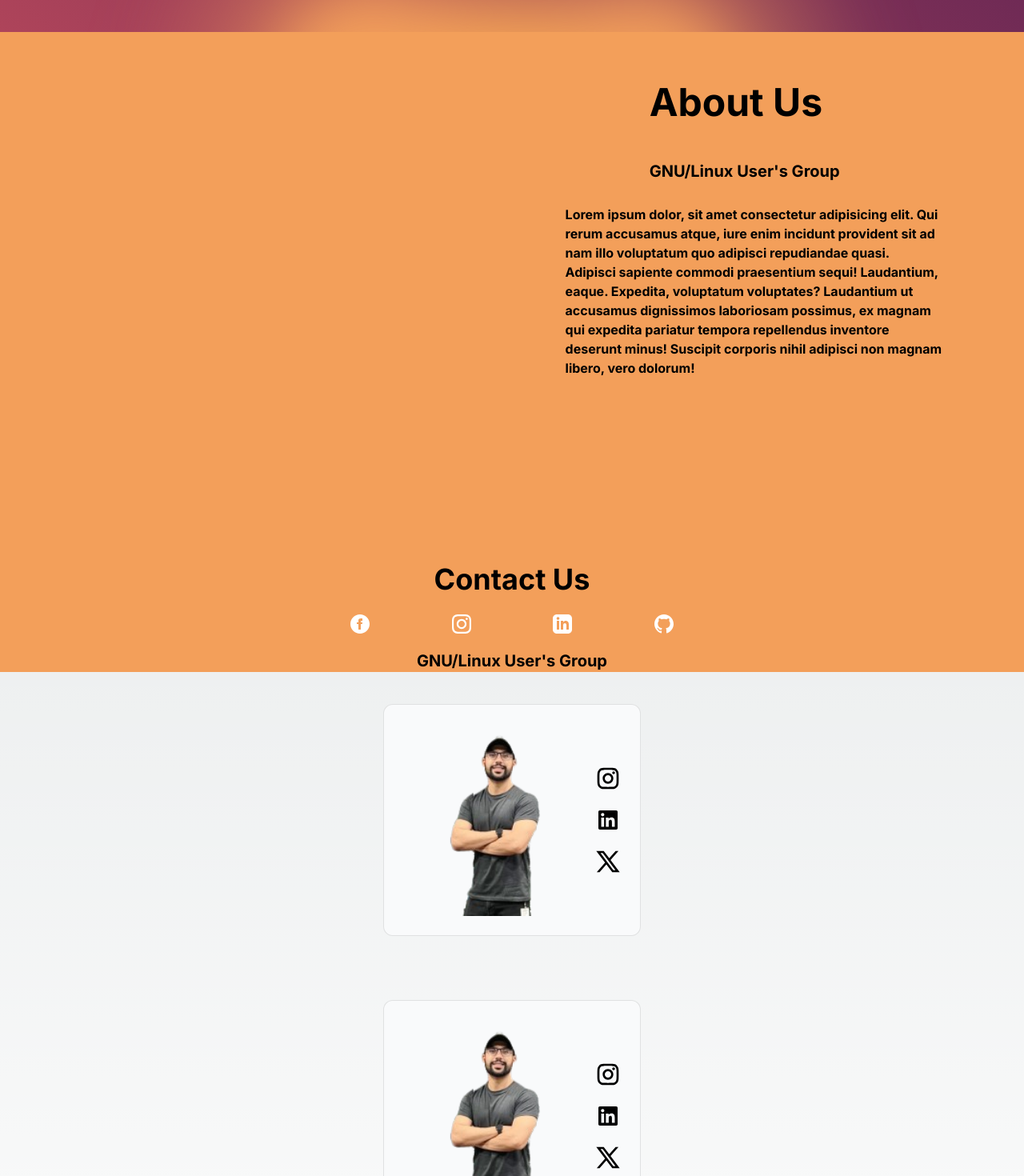
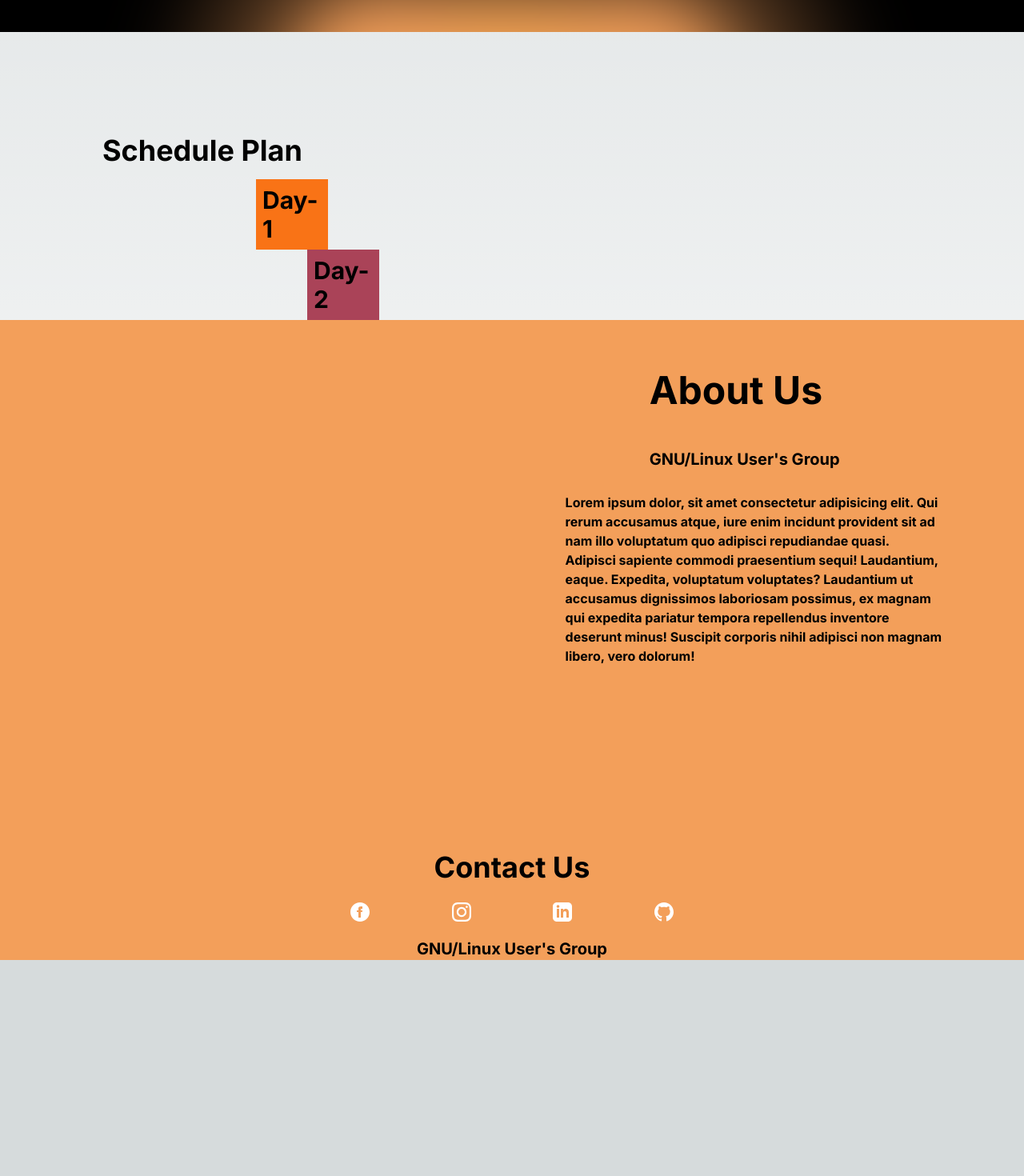
Before and after one commit to anand06amar/MUKTI, a Next.js app: page / in a window 1280 px wide. Shown: the part 760-2230 px from the top of the page at 80% size. After the commit the page ends 1960 px from the top, so only its background shows below. Built offline with nearby package versions, Linux system fonts and the light colour scheme.

Commit message:
timeline addition

```diff
--- a/src/app/page.tsx
+++ b/src/app/page.tsx
@@ -6,40 +6,16 @@ import { TracingBeam } from "@/components/ui/tracing-beam";
 import {ThreeDCardDemo} from "@/components/speakers/3Dcard";
 import Image from "next/image";
 import { NavbarFloat } from "@/components/navbar/Navbar";
+import TimeLine from "@/components/timeline/TimeLine";
 
 export default function Home() {
   return (
     <>
+    {/* <TracingBeam className=""> */}
     <NavbarFloat/>
     <Hero />
+    <TimeLine/>
     <AboutUs />
-      <ThreeDCardDemo>
-        <Image
-          src="/images/speaker_3.png"
-          // height="1000"
-          // width="1000"
-          className=" object-cover rounded-xl group-hover/card:shadow-xl"
-          alt="thumbnail"
-        />
-      </ThreeDCardDemo>
-      <ThreeDCardDemo>
-        <Image
-          src="/images/speaker_3.png"
-          // height="1000"
-          // width="1000"
-          className=" object-cover rounded-xl group-hover/card:shadow-xl"
-          alt="thumbnail"
-        />
-      </ThreeDCardDemo>
-      <ThreeDCardDemo>
-        <Image
-          src="/images/speaker_3.png"
-          // height="1000"
-          // width="1000"
-          className=" object-cover rounded-xl group-hover/card:shadow-xl"
-          alt="thumbnail"
-        />
-      </ThreeDCardDemo>
     </>
   );
 }
--- a/src/components/hero/Hero.tsx
+++ b/src/components/hero/Hero.tsx
@@ -1,22 +1,25 @@
 import React from "react";
 import { BackgroundGradientAnimation } from "./background-gradient-animation";
 import { Button } from "../ui/moving-border";
+import Image from "next/image";
 
 function Hero() {
   return (
     <>
       <BackgroundGradientAnimation
-        gradientBackgroundStart="#AE445A"
-        gradientBackgroundEnd="#451952"
+        gradientBackgroundStart="#000000"
+        gradientBackgroundEnd="#000000"
         pointerColor="white"
         firstColor="243, 159, 90"
         secondColor="243, 159, 90"
         thirdColor="243, 159, 90"
       >
         <div className="flex flex-col gap-4 justify-center items-center mx-auto max-w-[80%] h-screen">
-          <div className="bg-clip-text absolute top-28 text-5xl lg:text-hero-font text-transparent drop-shadow-2xl tracking-widest font-bold bg-gradient-to-b from-white/60 to-white/20 opacity-40">
+          <div className="bg-clip-text absolute top-28 text-5xl lg:text-hero-font text-transparent drop-shadow-2xl tracking-widest font-bold bg-gradient-to-b from-white/40 to-white/10 opacity-30">
             MUKTI
           </div>
+          {/* <img src="Ellipse.png" alt="." /> */}
+          {/* <Image src={Ellise.png} alt="" /> */}
           <h1 className="uppercase text-3xl lg:text-7xl font-bold text-white lg:ml-60 mr-auto">
             Mukti
           </h1>
--- a/src/components/hero/background-gradient-animation.tsx
+++ b/src/components/hero/background-gradient-animation.tsx
@@ -3,8 +3,8 @@ import { cn } from "@/utils/cn";
 import { useEffect, useRef, useState } from "react";
 
 export const BackgroundGradientAnimation = ({
-  gradientBackgroundStart = "rgb(108, 0, 162)",
-  gradientBackgroundEnd = "rgb(0, 17, 82)",
+  gradientBackgroundStart = "rgb(20, 0, 20)",
+  gradientBackgroundEnd = "rgb(0, 0, 30)",
   firstColor = "18, 113, 255",
   secondColor = "221, 74, 255",
   thirdColor = "100, 220, 255",
--- /dev/null
+++ b/src/components/timeline/TimeLine.tsx
@@ -0,0 +1,21 @@
+import React from 'react'
+
+const TimeLine = () => {
+  return (
+    <div>
+        <h1 className="text-4xl font-bold mb-4 flex flex-auto pl-[10vw] pt-[10vw]">Schedule Plan</h1>
+        <div className='bg-orange-500 ml-[25vw] mr-[68vw]'>
+          <h1 className='flex text-3xl font-bold p-2'>
+            Day-1
+          </h1>
+        </div>
+        <div className='bg-[#AA4358] ml-[30vw] mr-[63vw]'>
+          <h1 className='flex text-3xl font-bold p-2'>
+            Day-2
+          </h1>
+        </div>
+    </div>
+  )
+}
+
+export default TimeLine
```
Also changed, not shown: public/Ellipse.png (added).
